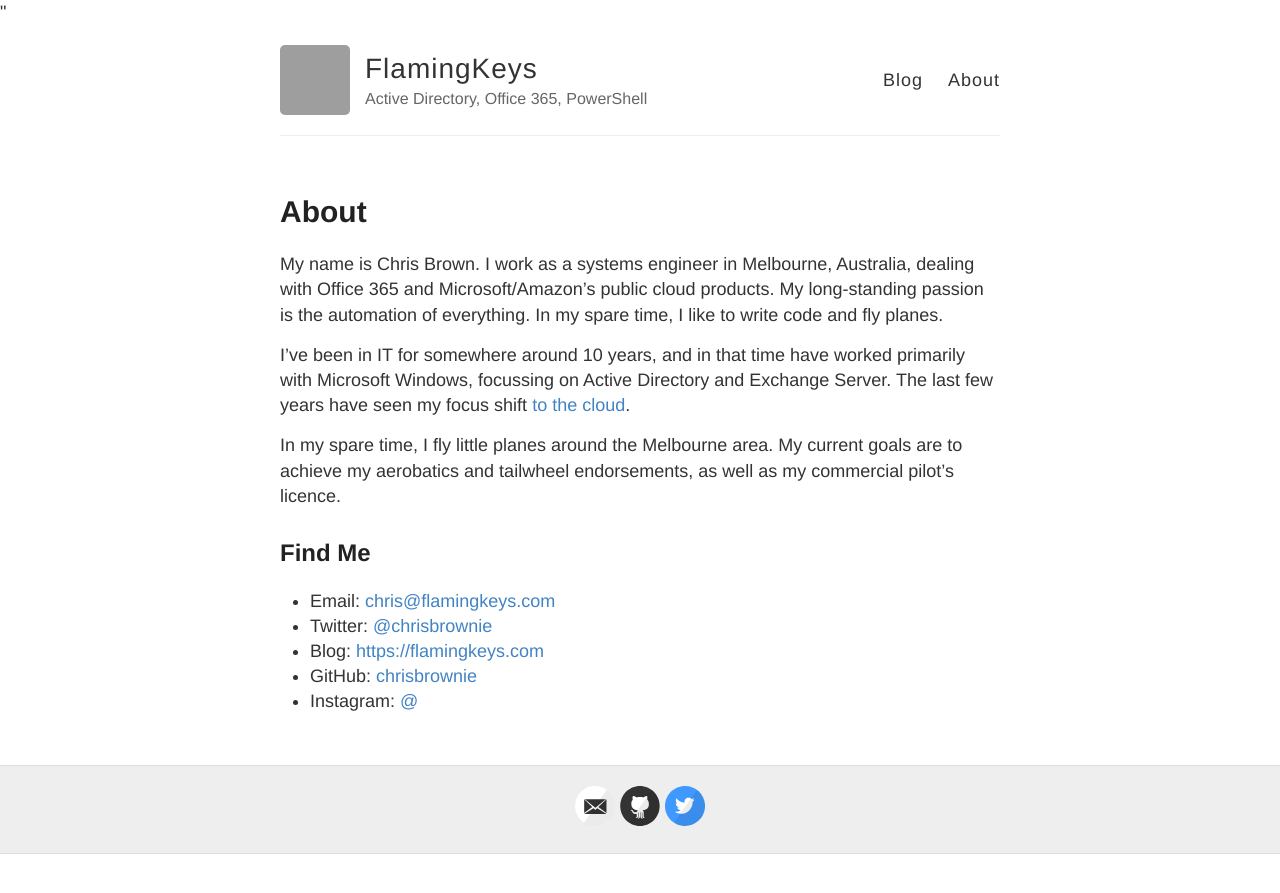
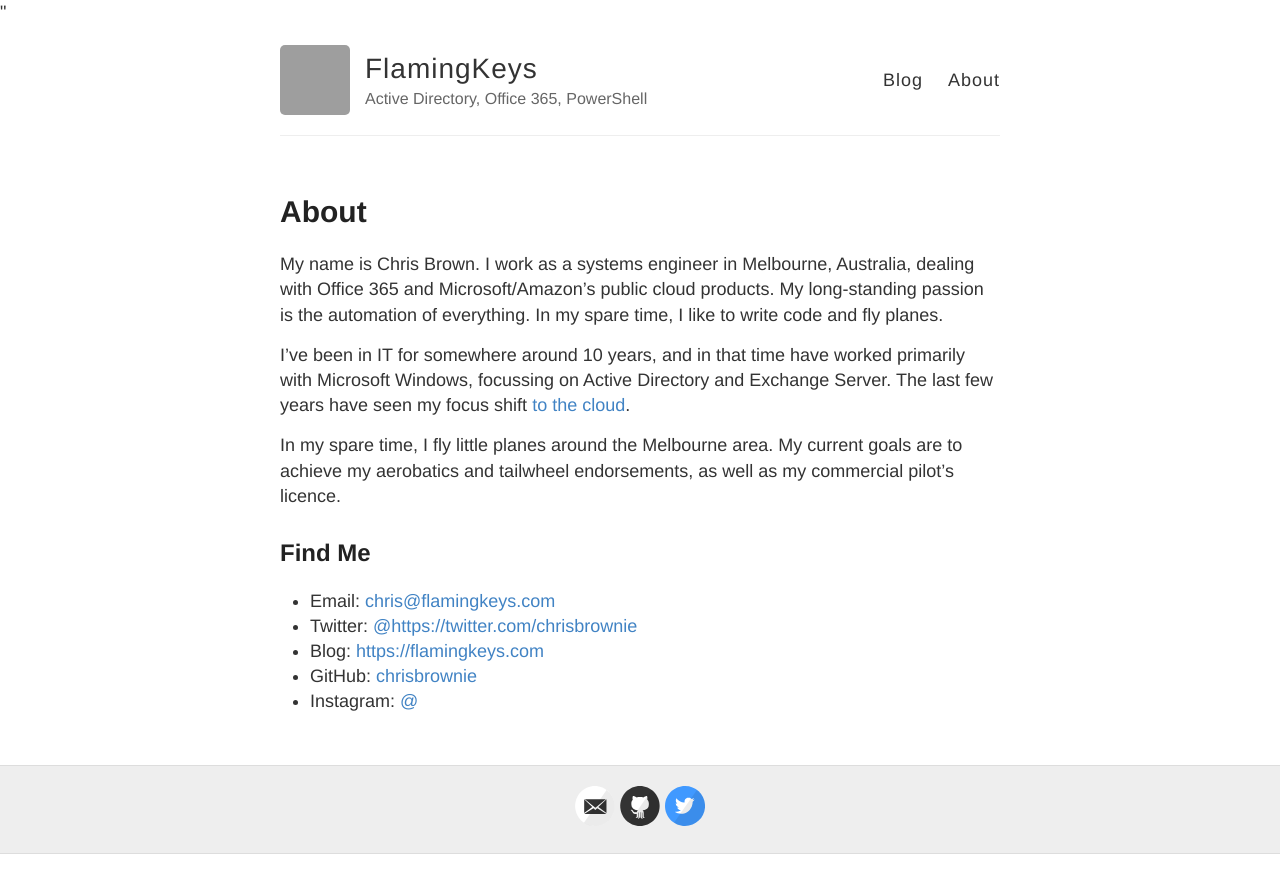
Before and after one commit to chrisbrownie/flamingkeys.com, a Jekyll site: the page built from about.md, in a window 1280 px wide. Shown: the top 893 px of the page. Built offline with Jekyll 4.4.1, drawn with Linux system fonts in a browser that asks for light colours; nearby versions of some CDN libraries; some of the changed lines change nothing that is shown; grey boxes are pictures that could not be loaded.

Commit message:
fixes #2

```diff
--- a/_config.yml
+++ b/_config.yml
@@ -26,7 +26,7 @@ footer-links:
   linkedin:
   pinterest:
   rss: # just type anything here for a working RSS icon
-  twitter: chrisbrownie
+  twitter: https://twitter.com/chrisbrownie
   stackoverflow: # your stackoverflow profile, e.g. "users/50476/bart-kiers"
   youtube: # channel/<your_long_string> or user/<user-name>
   googleplus: # anything in your profile username that comes after plus.google.com/
```
